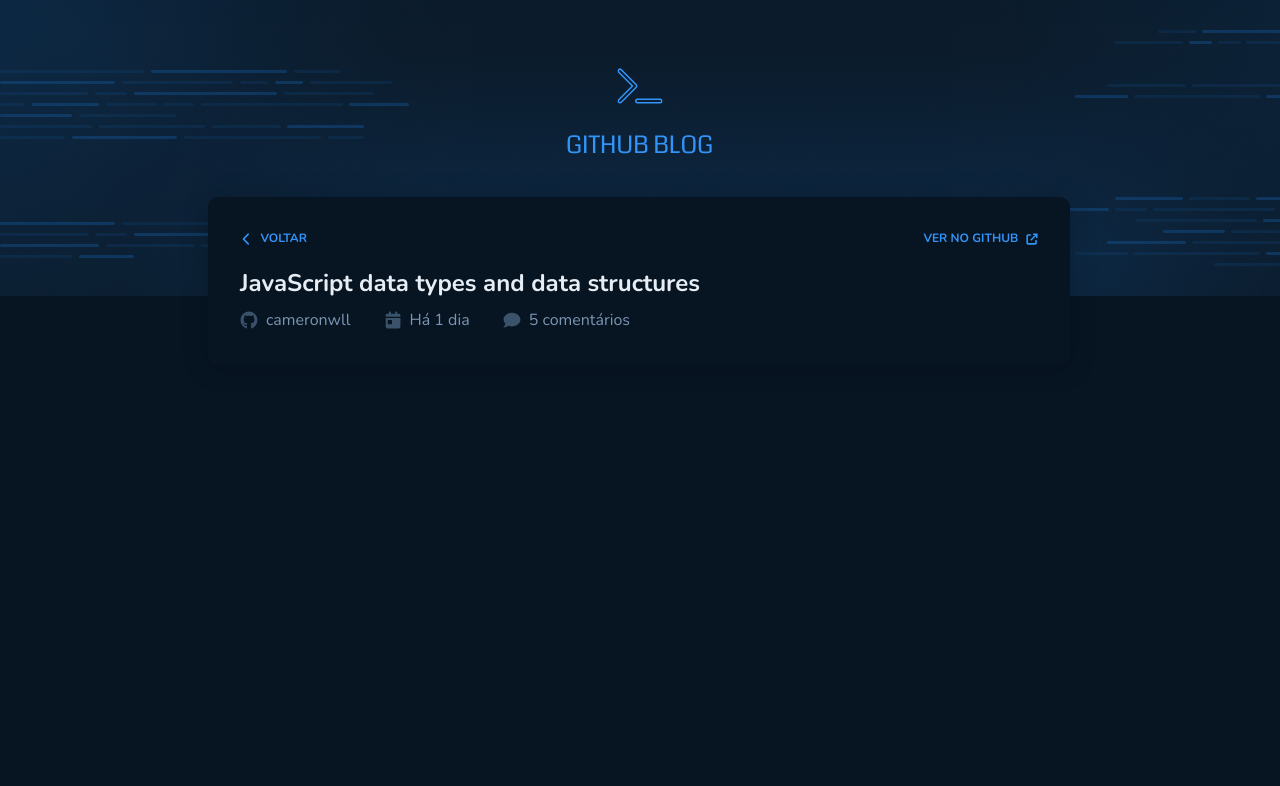
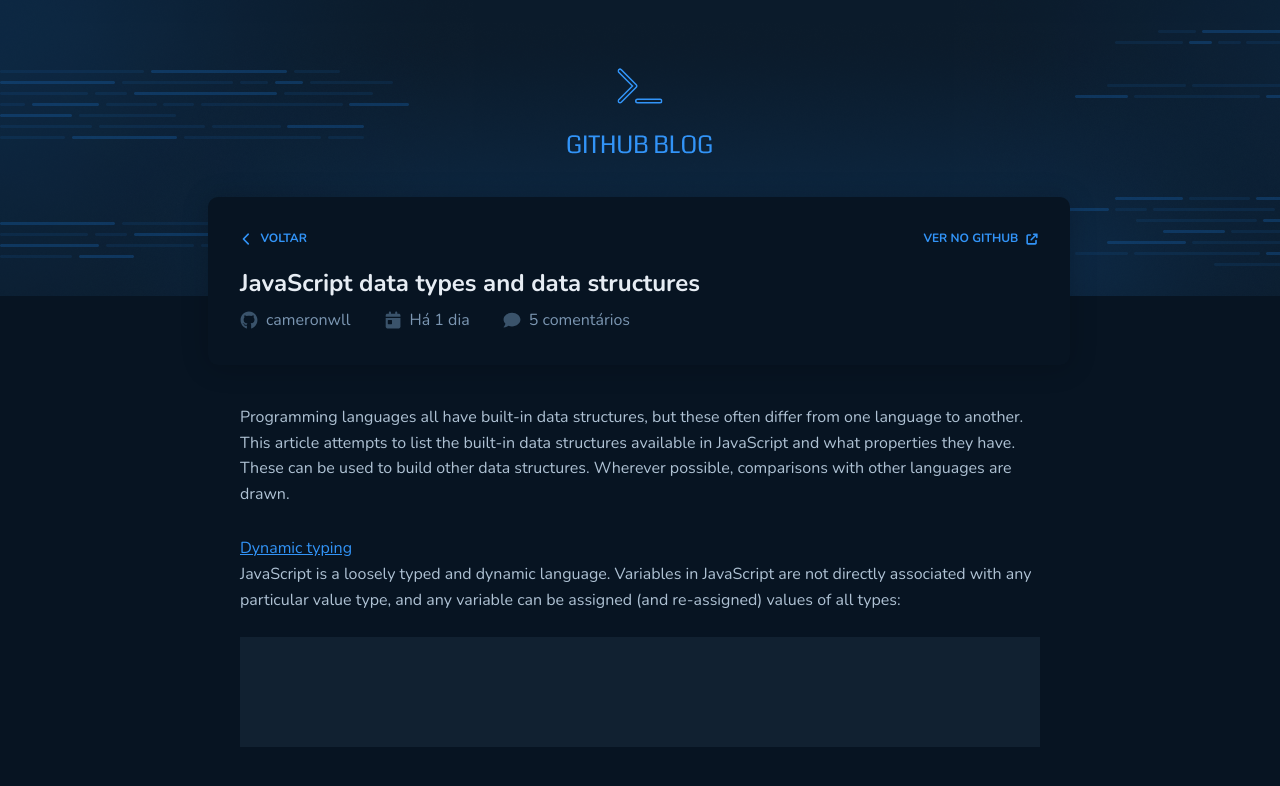
Before and after one commit to fagnersro/github-blog, a React (Vite) app: page /post/1 in a window 1280 px wide. Shown: the top 786 px of the page. Built offline with nearby package versions, Linux system fonts and the light colour scheme.

Commit message:
Visual Structure - Page post

```diff
--- a/src/page/Post/index.tsx
+++ b/src/page/Post/index.tsx
@@ -1,10 +1,39 @@
 import AsidePost from './components/AsidePost'
-import { ContainerPost } from './styles'
+import {
+  ContainerPost,
+  ContainerContentPost,
+  WrapperContentPost,
+  ContentPostUp,
+  ContentPostDown,
+} from './styles'
 
 export default function Post() {
   return (
     <ContainerPost>
       <AsidePost />
+      <ContainerContentPost>
+        <WrapperContentPost>
+          <ContentPostUp>
+            <p>
+              Programming languages all have built-in data structures, but these
+              often differ from one language to another. This article attempts
+              to list the built-in data structures available in JavaScript and
+              what properties they have. These can be used to build other data
+              structures. Wherever possible, comparisons with other languages
+              are drawn.
+            </p>
+
+            <p>
+              <a href="https://github.com/fagnersro">Dynamic typing</a> <br />
+              JavaScript is a loosely typed and dynamic language. Variables in
+              JavaScript are not directly associated with any particular value
+              type, and any variable can be assigned (and re-assigned) values of
+              all types:
+            </p>
+          </ContentPostUp>
+          <ContentPostDown></ContentPostDown>
+        </WrapperContentPost>
+      </ContainerContentPost>
     </ContainerPost>
   )
 }
--- a/src/page/Post/styles.ts
+++ b/src/page/Post/styles.ts
@@ -2,6 +2,56 @@
 
 export const ContainerPost = styled('div', {
   marginTop: 'calc(0px - 5.8rem - 6px)',
-  height: '38rem',
+  height: '37rem',
   width: '54rem',
 })
+
+export const ContainerContentPost = styled('div', {
+  display: 'flex',
+  alignItems: 'center',
+  justifyContent: 'center',
+
+  height: '26.375rem',
+  width: '54rem',
+})
+
+export const WrapperContentPost = styled('div', {
+  display: 'flex',
+  flexDirection: 'column',
+  alignItems: 'center',
+  justifyContent: 'space-between',
+
+  height: '21.375rem',
+  width: '50rem',
+})
+
+export const ContentPostUp = styled('div', {
+  display: 'flex',
+  flexDirection: 'column',
+  alignItems: 'center',
+  justifyContent: 'space-between',
+
+  height: '13rem',
+  width: '100%',
+
+  p: {
+    color: '$baseText',
+    textAlign: 'left',
+
+    fontStyle: 'normal',
+    fontWeight: 400,
+    fontSize: '16px',
+    lineHeight: '160%',
+  },
+
+  a: {
+    color: '$blue',
+    textDecoration: 'underline',
+  },
+})
+
+export const ContentPostDown = styled('div', {
+  backgroundColor: '$basePost',
+  height: '6.875rem',
+  width: '100%',
+})
```
